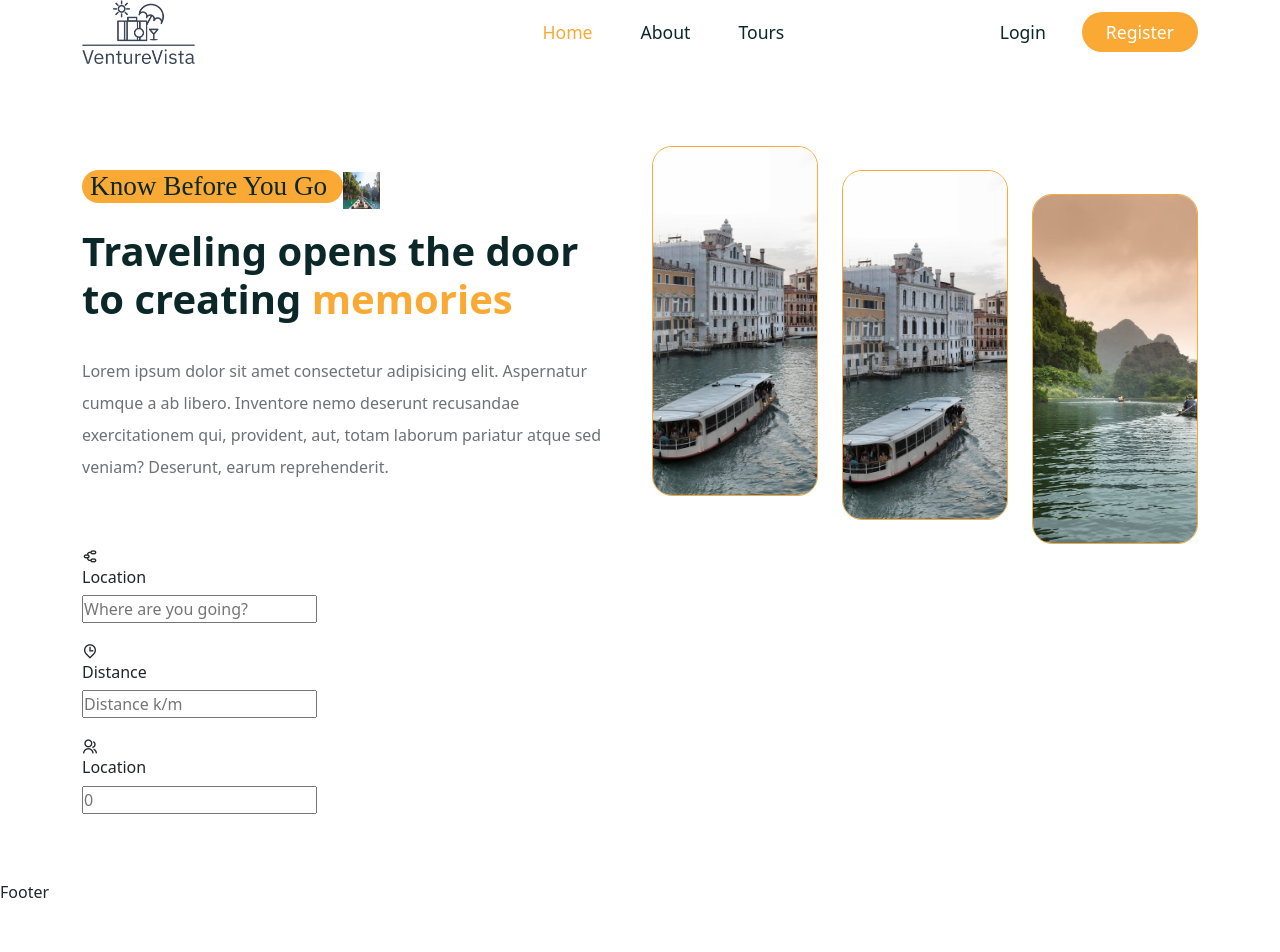
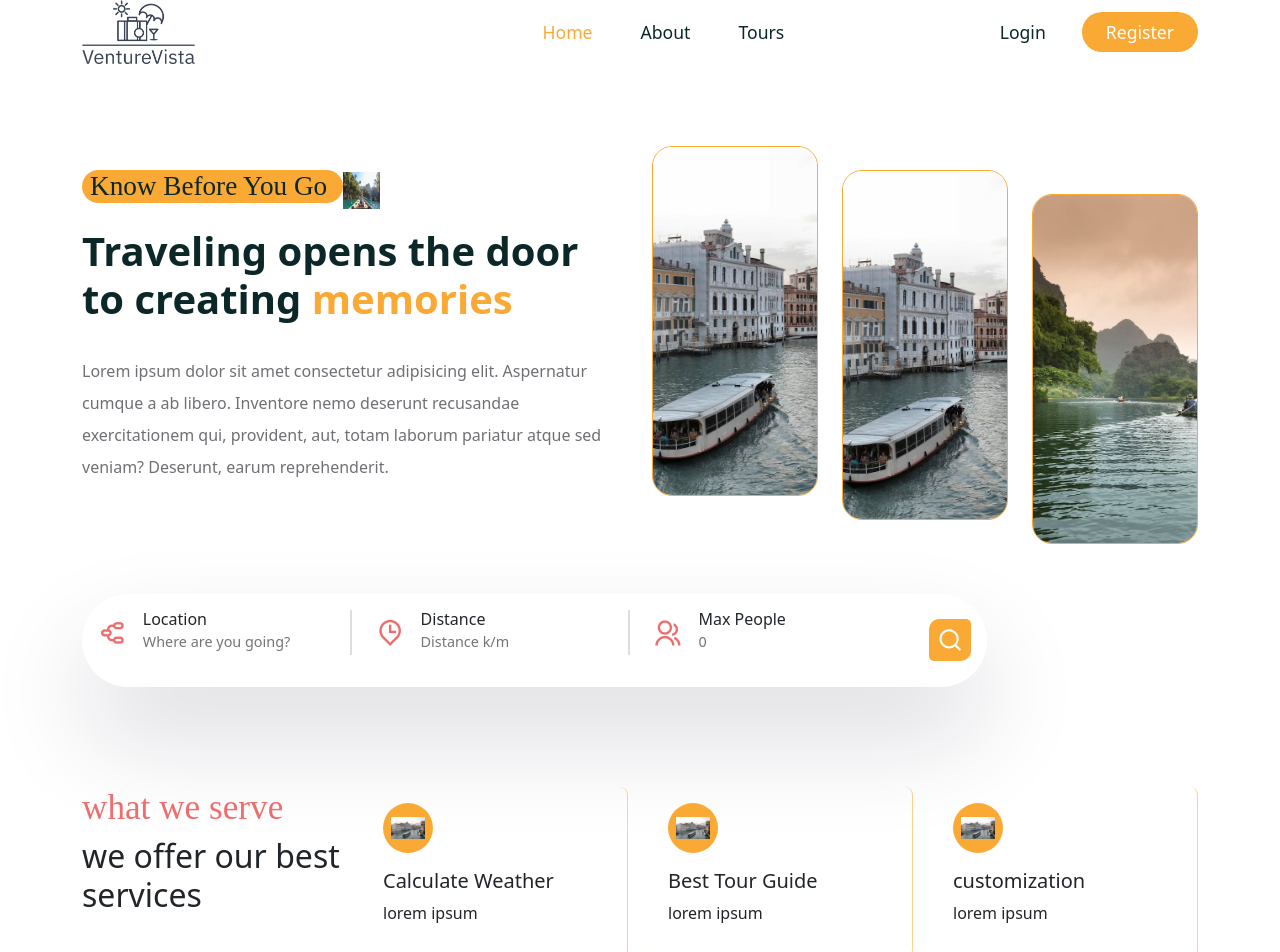
Before and after one commit to Adi-283/VentureVista, a React (Create React App) app: page /home in a window 1280 px wide. Shown: the top 952 px of the page. Before the commit the page ends 904 px from the top, so only its background shows below. Built offline with nearby package versions, Linux system fonts and the light colour scheme; a web font is replaced by a local one.

Commit message:
Search & Services added on Home Page

```diff
--- a/src/pages/Home.jsx
+++ b/src/pages/Home.jsx
@@ -8,6 +8,7 @@
 import worldImg from '../assets/images/world.jpg'
 import Subtitle from "../shared/Subtitle";
 import SearchBar from "../shared/SearchBar";
+import ServiceList from "../services/ServiceList";
 
 
 const Home = () => {
@@ -49,6 +50,22 @@
             </Container>
         </section>
         { /* ======================= Hero Section Start ================= */}
+
+        <section>
+            <Container>
+                <Row>
+                    <Col lg="3">
+                        <h5 className="services__subtitle">
+                            what we serve
+                        </h5>
+                        <h2 className="services__title">
+                            we offer our best services
+                        </h2>
+                    </Col>
+                    <ServiceList />
+                </Row>
+            </Container>
+        </section>
     </>
 
 };
--- /dev/null
+++ b/src/services/ServiceCard.jsx
@@ -0,0 +1,19 @@
+import React from 'react'
+import './service-card.css'
+
+const ServiceCard = ({item}) => {
+    const {imgUrl, title, desc} = item;
+  return (
+    <div className='service__item'>
+        <div className='service__img'>
+            <img src={imgUrl} alt="">
+
+            </img>
+        </div>
+        <h5>{title}</h5>
+        <p>{desc}</p>
+    </div>
+  )
+}
+
+export default ServiceCard
--- /dev/null
+++ b/src/services/ServiceList.jsx
@@ -0,0 +1,41 @@
+
+
+import React from 'react'
+import ServiceCard from './ServiceCard'
+import { Col } from 'reactstrap'
+
+import weatherImg from '../assets/images/heroimg1.jpg'
+import guideImg from '../assets/images/heroimg1.jpg'
+import customizationImg from '../assets/images/heroimg1.jpg'
+
+const servicesData = [
+    {
+        imgUrl: weatherImg,
+        title: "Calculate Weather",
+        desc: "lorem ipsum"
+    },
+    {
+        imgUrl: guideImg,
+        title: "Best Tour Guide",
+        desc: "lorem ipsum"
+    },
+    {
+        imgUrl: customizationImg,
+        title: "customization",
+        desc: "lorem ipsum"
+    },
+]
+
+const ServiceList = () => {
+    return (
+        <>
+        {servicesData.map((item, index) => (
+            <Col lg="3" key={index}>
+                <ServiceCard item={item} />
+            </Col>
+        ))}
+        </>
+    );
+};
+
+export default ServiceList
--- /dev/null
+++ b/src/services/service-card.css
@@ -0,0 +1,33 @@
+.service__item{
+    padding: 1rem;
+    border-bottom: 1px solid #faa83586;
+    border-right: 1px solid #faa83586;
+    border-radius: 0.5rem;
+}
+
+.service__img{
+    width: 50px;
+    height: 50px;
+    display: flex;
+    align-items: center;
+    justify-content: center;
+    border-radius: 50px;
+    background: var(--secondary-color);
+    padding: 0.5rem;
+    margin-bottom: 1rem;
+    line-height: 50px;
+}
+
+.service__img img{
+    width: 100%;
+}
+
+.service__img h5{
+    font-size: 1.1rem;
+    font-weight: 500;
+}
+
+.service__img p{
+    font-size: 0.9rem;
+    color: var(--text-color);
+}
--- a/src/shared/SearchBar.jsx
+++ b/src/shared/SearchBar.jsx
@@ -1,33 +1,52 @@
-import React from 'react'
-
+import React,{useRef} from 'react';
+import './search-bar.css';
 import { Col, Form,FormGroup} from "reactstrap";
 
 const SearchBar = () => {
+
+    const locationRef = useRef('')
+    const distanceRef = useRef(0)
+    const maxGroupSizeRef = useRef(0)
+
+    const searchHandler = () =>{
+        const location = locationRef.current.value
+        const distance = distanceRef.current.value
+        const maxGroupSize = maxGroupSizeRef.current.value
+
+        if (location==='' || distance==='' || maxGroupSize==='')
+        {
+            return alert("All Fields are required");
+        }
+    }
+
   return (
     <Col lg='12'>
-        <div ClassName="search__bar">
-            <Form ClassName="d-flex align-items-center gap-4">
-                <FormGroup ClassName="d-flex gap-3 form__group form__group-fast">
+        <div className="search__bar">
+            <Form className="d-flex align-items-center gap-4">
+                <FormGroup className="d-flex gap-3 form__group form__group-fast">
                     <span><i class="ri-mind-map"></i></span>
                     <div>
                         <h6>Location</h6>
-                        <input type="text" placeholder="Where are you going?"></input>
+                        <input type="text" placeholder="Where are you going?" ref={locationRef}></input>
                     </div>
                 </FormGroup>
-                <FormGroup ClassName="d-flex gap-3 form__group form__group-fast">
+                <FormGroup className="d-flex gap-3 form__group form__group-fast">
                     <span><i class="ri-map-pin-time-line"></i></span>
                     <div>
                         <h6>Distance</h6>
-                        <input type="number" placeholder="Distance k/m"></input>
+                        <input type="number" placeholder="Distance k/m" ref={distanceRef}></input>
                     </div>
                 </FormGroup>
-                <FormGroup ClassName="d-flex gap-3 form__group form__group-last">
+                <FormGroup className="d-flex gap-3 form__group form__group-last">
                     <span><i class="ri-group-line"></i></span>
                     <div>
-                        <h6>Location</h6>
-                        <input type="number" placeholder="0"></input>
+                        <h6>Max People</h6>
+                        <input type="number" placeholder="0" ref={maxGroupSizeRef}></input>
                     </div>
                 </FormGroup>
+                <span className='search__icon' type='submit' onClick={searchHandler}>
+                <i class="ri-search-line"></i>
+                </span>
             </Form>
         </div>
     </Col>
--- /dev/null
+++ b/src/shared/search-bar.css
@@ -0,0 +1,48 @@
+.search__bar{
+    padding: 1rem 1rem;
+    border-radius: 50px;
+    box-shadow: rgba(17, 12, 46, 0.15) 0px 50px 100px 0px;
+    width: max-content;
+    margin-top: 50px;
+}
+
+.form__group span{
+    font-size: 1.8rem;
+    color: #ee6e6e;
+}
+
+.form__group input{
+    border: none;
+    font-size: 0.9rem;
+    border-radius: 5px;
+    color: var(--heading-color);
+    font-weight: 500;
+}
+
+.form__group input:focus{
+    outline: none;
+}
+
+.form__group h6{
+    margin-bottom: 0;
+}
+
+.form__group-fast {
+    border-right: 2px solid #ddd;
+}
+
+.search__icon i{
+    font-size: 1.6rem;
+    padding: 0.5rem;
+    background: var(--secondary-color);
+    color: #fff;
+    border-radius: 10px 5px 10px 5px;
+    cursor: pointer;
+}
+
+.services__subtitle {
+    font-size: 2.2rem;
+    font-weight: 500;
+    color:#ee6e6e;
+    font-family: var(--subtitle-font-name);
+}
```
